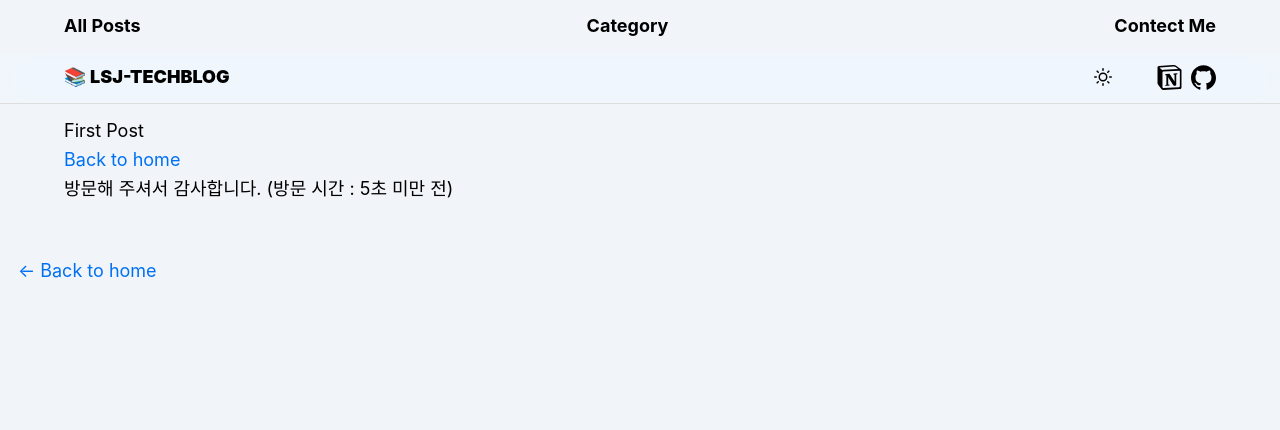
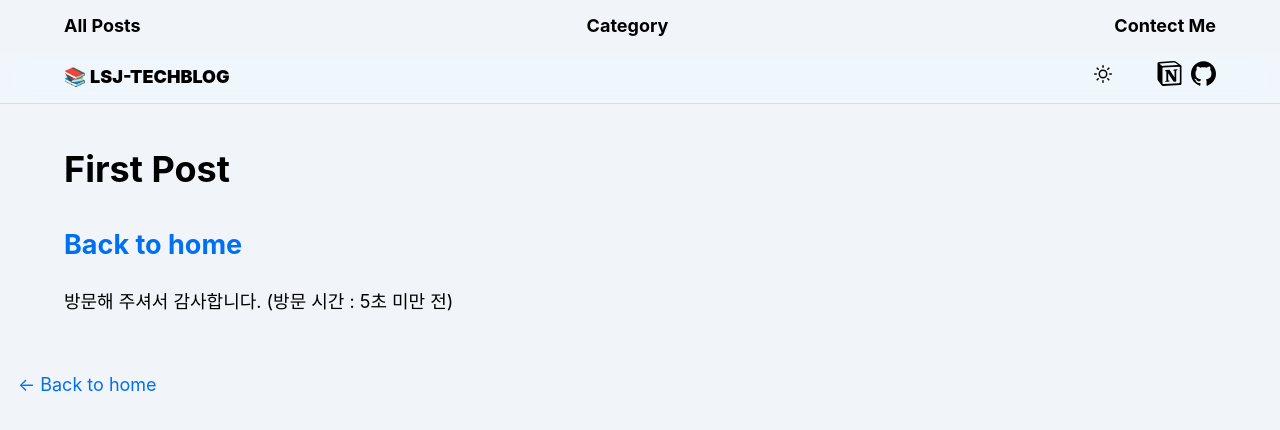
Before and after one commit to LeeSeungjae00/lsj-tech-blog, a Next.js app: page /post/first-post in a window 1280 px wide. Shown: the top 430 px of the page. Built offline with nearby package versions, Linux system fonts and the light colour scheme.

Commit message:
:sparkles: Introduce newfeatures.
notion 값에 따른 post 컴포넌트 변경

```diff
--- a/package.json
+++ b/package.json
@@ -22,8 +22,10 @@
     "react": "18.2.0",
     "react-dom": "18.2.0",
     "react-icons": "^4.8.0",
+    "react-markdown": "^8.0.7",
     "react-syntax-highlighter": "^15.5.0",
     "remark": "^14.0.2",
+    "remark-gfm": "^3.0.1",
     "remark-html": "^15.0.1"
   },
   "devDependencies": {
--- a/pages/post/[id].js
+++ b/pages/post/[id].js
@@ -10,6 +10,16 @@ import CodeBlock from '@/components/CodeBlock'
 import dynamic from 'next/dynamic'
 import { siteTitle } from 'pages/_document'
 import { useState } from 'react'
+import styled from "@emotion/styled";
+import ReactMarkdown from 'react-markdown'
+import { Prism as SyntaxHighlighter } from "react-syntax-highlighter";
+// import { a11yDark } from "react-syntax-highlighter/dist/esm/styles/prism";
+import remarkGfm from "remark-gfm";
+
+const MarkDownStyle = styled.div`
+  font-size : 0.9rem;
+  line-height : 2.5rem;
+`
 
 
 const EditerMarkdown = dynamic(
@@ -26,7 +36,7 @@ const Button = dynamic(() => import('@/components/Button'), {
 
 //정적 SSG 를 하기 위해선 할 path 를 배열로 만들어야 하는데 그것을 하고 있음
 export async function getStaticPaths() {
-  const paths = getAllPostIds()
+  const paths = await getAllPostIds()
   return {
     paths,
     fallback: false
@@ -57,19 +67,46 @@ const ErrorComponent = () => {
 }
 
 export default function Post({ postData }) {
+  console.log(postData.data)
   return (
     <>
       <Head>
-        <title>{`${postData.title}-${siteTitle}`}</title>
+        {/* <title>{`${postData.title}-${siteTitle}`}</title> */}
+        <title>test</title>
       </Head>
       <ErrorComponent />
       <article className='h-full'>
-        <h1 className={utilStyles.headingXl}>{postData.title}</h1>
+        <MarkDownStyle>
+          <ReactMarkdown
+            children={postData.data}
+            remarkPlugins={[remarkGfm]}
+            components={{
+              code({ node, inline, className, children, ...props }) {
+                const match = /language-(\w+)/.exec(className || "");
+                return !inline && match ? (
+                  <SyntaxHighlighter
+                    children={String(children).replace(/\n$/, "")}
+                    // style={a11yDark}
+                    language={match[1]}
+                    PreTag="div"
+                    {...props}
+                  />
+                ) : (
+                  <code className={className} {...props}>
+                    {children}
+                  </code>
+                );
+              },
+            }}
+          />
+        </MarkDownStyle>
+
+        {/* <h1 className={utilStyles.headingXl}>{postData.title}</h1>
         <div className={utilStyles.lightText}>
           <Date dateString={postData.date} />
         </div>
         {postData.contentHtml && <EditerMarkdown source={postData.contentHtml} />}
-        {postData.mdxSource && <MDXRemote {...postData.mdxSource} components={components}></MDXRemote>}
+        {postData.mdxSource && <MDXRemote {...postData.mdxSource} components={components}></MDXRemote>} */}
       </article>
     </>
   )
--- a/styles/global.css
+++ b/styles/global.css
@@ -1,4 +1,4 @@
-@tailwind base;
+/* @tailwind base; */
 @tailwind components;
 @tailwind utilities;
 
@@ -28,3 +28,37 @@ img {
   max-width: 100%;
   display: block;
 }
+
+button,
+[role='button'] {
+  cursor: pointer;
+}
+
+button,
+[type='button'],
+[type='reset'],
+[type='submit'] {
+  -webkit-appearance: button;
+  background-color: transparent;
+  background-image: none;
+  border: none;
+}
+
+button,
+select {
+  text-transform: none;
+}
+
+button,
+input,
+optgroup,
+select,
+textarea {
+  font-family: inherit;
+  font-size: 100%;
+  font-weight: inherit;
+  line-height: inherit;
+  color: inherit;
+  margin: 0;
+  padding: 0;
+}
```
Also changed, not shown: 1 other file (tests, documents, lock files or other folders).
